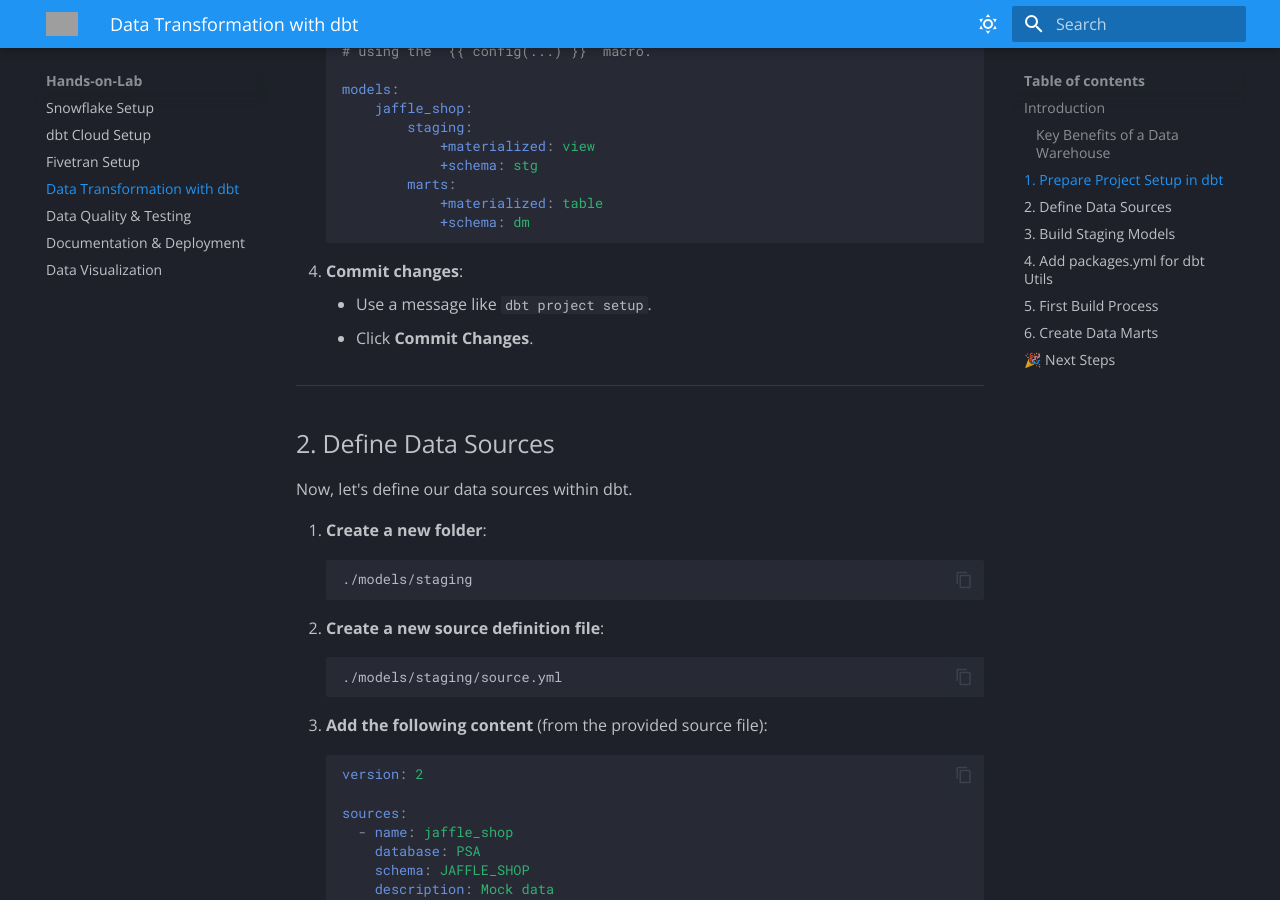
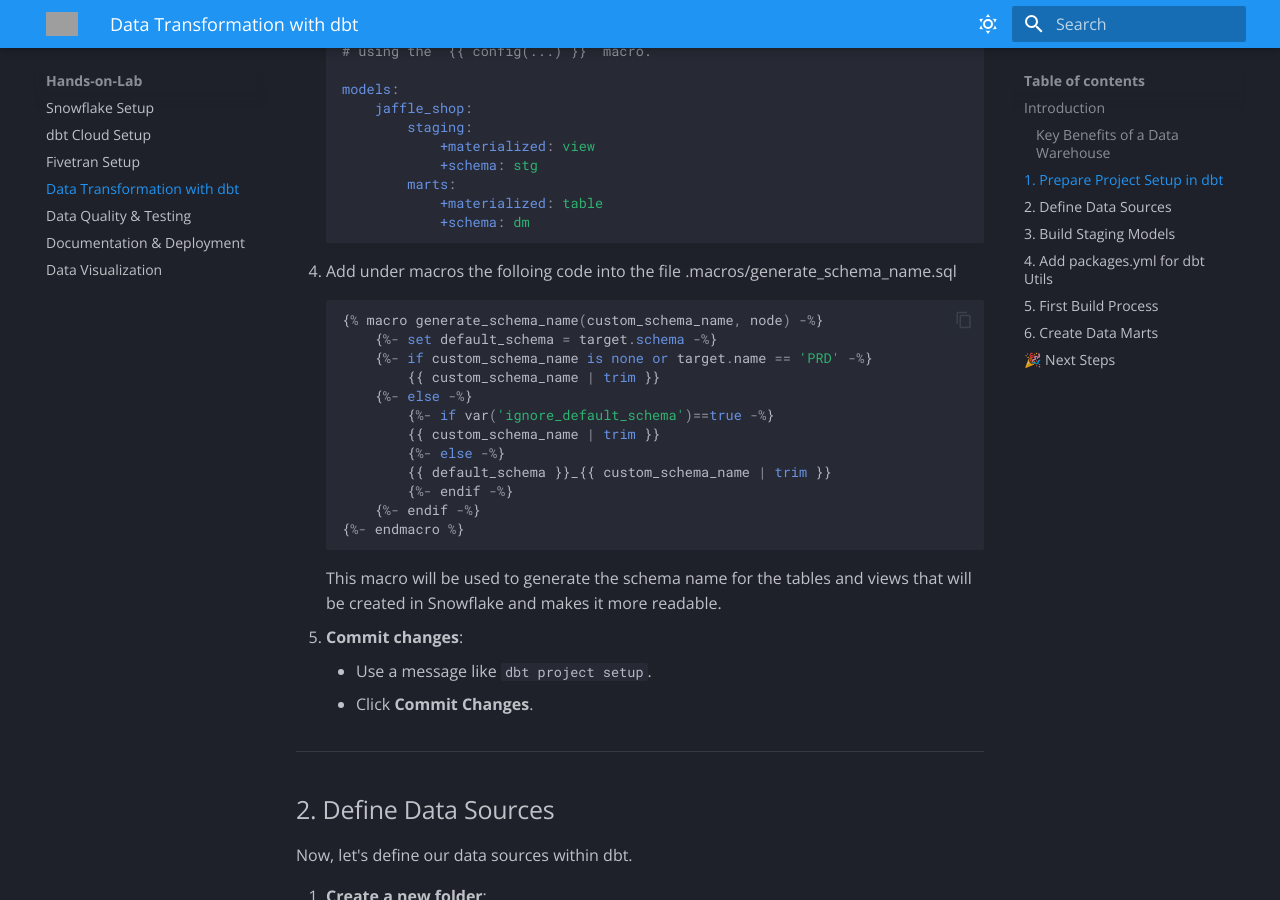
Before and after one commit to svc-bi-concepts/test-mkdocs, an MkDocs documentation site: the page built from docs/dbt-transformation.md, in a window 1280 px wide and 900 px high, scrolled down 3074 px. Built offline with MkDocs 1.6.1 and Material for MkDocs 9.7.7, drawn with Linux system fonts in a browser that asks for light colours; grey boxes are pictures that could not be loaded.

````diff
--- a/docs/data-quality.md
+++ b/docs/data-quality.md
@@ -10,7 +10,7 @@ dbt provides built-in test types and supports custom tests through packages like
 
 ## 1. Defining Data Quality Tests
 
-    In dbt, tests are defined within the `schema.yml` files alongside the models they validate.
+In dbt, tests are defined within the `schema.yml` files alongside the models they validate.
 
 ### **Example: Basic Tests on the `stg_orders` Model**
 ```yaml
--- a/docs/dbt-transformation.md
+++ b/docs/dbt-transformation.md
@@ -90,6 +90,23 @@ Before starting with dbt transformations, we need to add some more configuration
                 +schema: dm
     ```
 
+4. Add under macros the folloing code into the file .macros/generate_schema_name.sql
+
+    ```sql
+    {% macro generate_schema_name(custom_schema_name, node) -%}
+        {%- set default_schema = target.schema -%}
+        {%- if custom_schema_name is none or target.name == 'PRD' -%}
+            {{ custom_schema_name | trim }}
+        {%- else -%}
+            {%- if var('ignore_default_schema')==true -%}
+            {{ custom_schema_name | trim }}
+            {%- else -%}
+            {{ default_schema }}_{{ custom_schema_name | trim }}
+            {%- endif -%}
+        {%- endif -%}
+    {%- endmacro %}
+    ```
+This macro will be used to generate the schema name for the tables and views that will be created in Snowflake and makes it more readable.
 
 5. **Commit changes**:
     - Use a message like `dbt project setup`.
````
Also changed, not shown: docs/dbt-deployment.md (+64 -95 lines), docs/assets/screenshots/dbtDoc/dbtDoc1.png (added), docs/assets/screenshots/dbtDoc/dbtDoc10.png (added), docs/assets/screenshots/dbtDoc/dbtDoc11.png (added), docs/assets/screenshots/dbtDoc/dbtDoc12.png (added), docs/assets/screenshots/dbtDoc/dbtDoc2.png (added), docs/assets/screenshots/dbtDoc/dbtDoc3.png (added), docs/assets/screenshots/dbtDoc/dbtDoc4.png (added), docs/assets/screenshots/dbtDoc/dbtDoc5.png (added), docs/assets/screenshots/dbtDoc/dbtDoc6.png (added), docs/assets/screenshots/dbtDoc/dbtDoc7.png (added), docs/assets/screenshots/dbtDoc/dbtDoc8.png (added), docs/assets/screenshots/dbtDoc/dbtDoc9.png (added).
